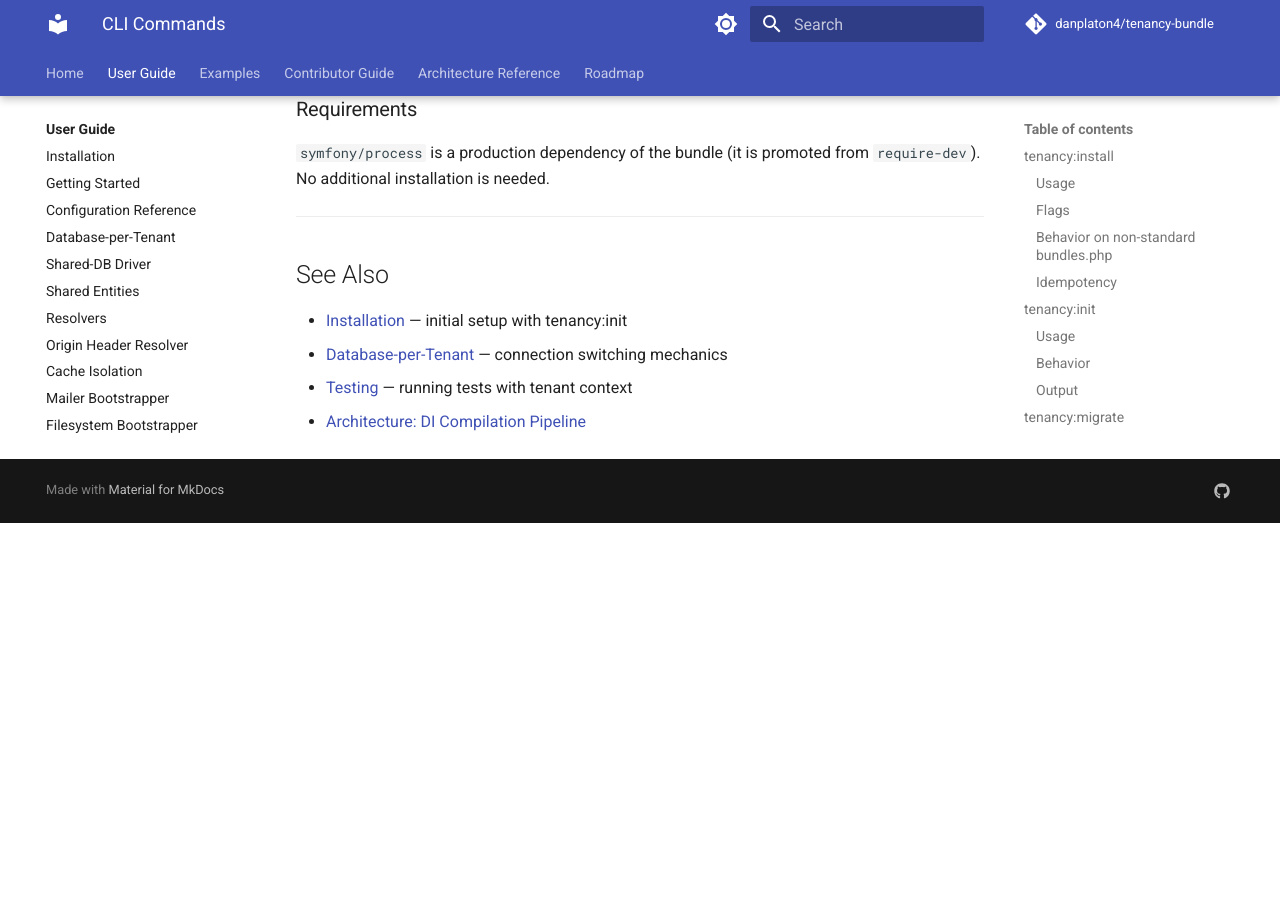
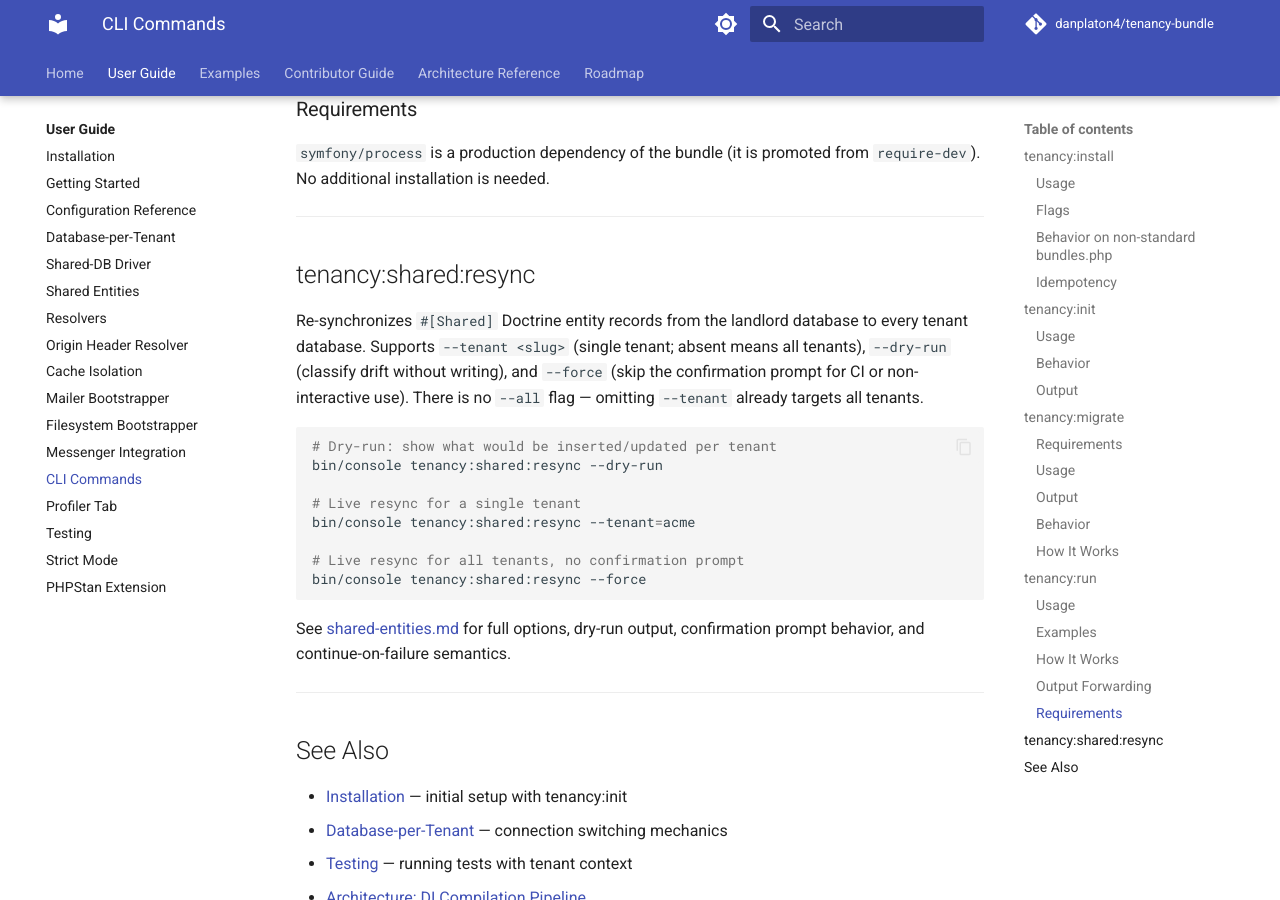
Before and after one commit to danplaton4/tenancy-bundle, an MkDocs documentation site: the page built from docs/user-guide/cli-commands.md, in a window 1280 px wide and 900 px high, scrolled down 5465 px. Built offline with MkDocs 1.6.1 and Material for MkDocs 9.7.7, drawn with Linux system fonts in a browser that asks for light colours; comment, search, counter and statistics services are not loaded; before the commit the page ends 5988 px from its top, so only the background shows below that.

Commit message:
docs(29-02): add tenancy:shared:resync stub + cross-link to cli-commands.md
- Add H2 entry for tenancy:shared:resync with usage examples, options summary
  (--tenant, --dry-run, --force; explicit note: no --all flag)
- Cross-link to shared-entities.md for full resync docs
- Stub phrased around command name only; avoids 'shared entity/entities' phrase
  to stay D-04 lint exempt

````diff
--- a/docs/user-guide/cli-commands.md
+++ b/docs/user-guide/cli-commands.md
@@ -232,6 +232,30 @@ No additional installation is needed.
 
 ---
 
+## tenancy:shared:resync
+
+Re-synchronizes `#[Shared]` Doctrine entity records from the landlord database to every
+tenant database. Supports `--tenant <slug>` (single tenant; absent means all tenants),
+`--dry-run` (classify drift without writing), and `--force` (skip the confirmation prompt
+for CI or non-interactive use). There is no `--all` flag — omitting `--tenant` already
+targets all tenants.
+
+```bash
+# Dry-run: show what would be inserted/updated per tenant
+bin/console tenancy:shared:resync --dry-run
+
+# Live resync for a single tenant
+bin/console tenancy:shared:resync --tenant=acme
+
+# Live resync for all tenants, no confirmation prompt
+bin/console tenancy:shared:resync --force
+```
+
+See [shared-entities.md](shared-entities.md) for full options, dry-run output, confirmation
+prompt behavior, and continue-on-failure semantics.
+
+---
+
 ## See Also
 
 - [Installation](installation.md) — initial setup with tenancy:init
````
